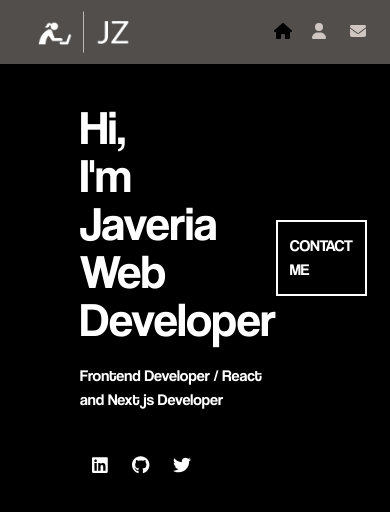
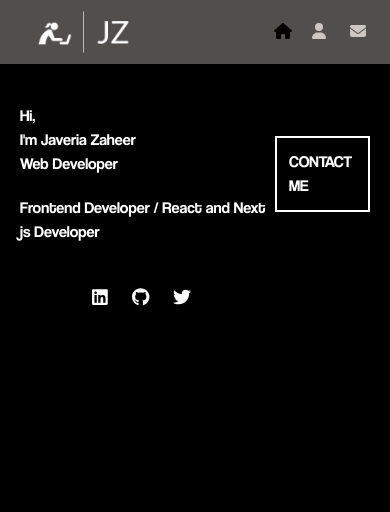
Before and after one commit to javeria2108/Portfolio-with-React, a React (Vite) app: page / in a window 390 px wide. Shown: the top 512 px of the page. Built offline with nearby package versions, Linux system fonts and the light colour scheme.

Commit message:
fixed padding

```diff
--- a/src/components/Home.jsx
+++ b/src/components/Home.jsx
@@ -5,10 +5,10 @@ import { faGithub, faLinkedin, faTwitter } from '@fortawesome/free-brands-svg-ic
 const Home = () => {
   return (
     <div>
-        <div className='flex flex-row justify-between px-20 pt-10'>
+        <div className='flex flex-row justify-between px-5 sm:px-20 pt-10'>
         <div className='flex flex-col items-start' >
-            <h1 className='text-5xl'>
-                Hi, <br/> I'm Javeria
+            <h1 className='text:2xl sm:text-5xl'>
+                Hi, <br/> I'm Javeria Zaheer
                 <br/>
                 Web Developer
             </h1>
@@ -16,7 +16,8 @@ const Home = () => {
 
 
         </div>
-        <Link to="/contact" className='m-auto border-2 p-3 sm:p-5 text:xl sm:text-2xl' >CONTACT ME</Link>
+        <Link to="/contact" className='m-auto border-2 p-3 sm:p-5 text:lg sm:text-2xl
+        hover:-translate-y-1 hover:scale-110 hover:bg-navbar duration-300' >CONTACT ME</Link>
         </div>
         <div className='flex flex-row mr-3 sm:mr-8 sm:text-xl text-lg px-20 pt-10
          text-white '>
```
